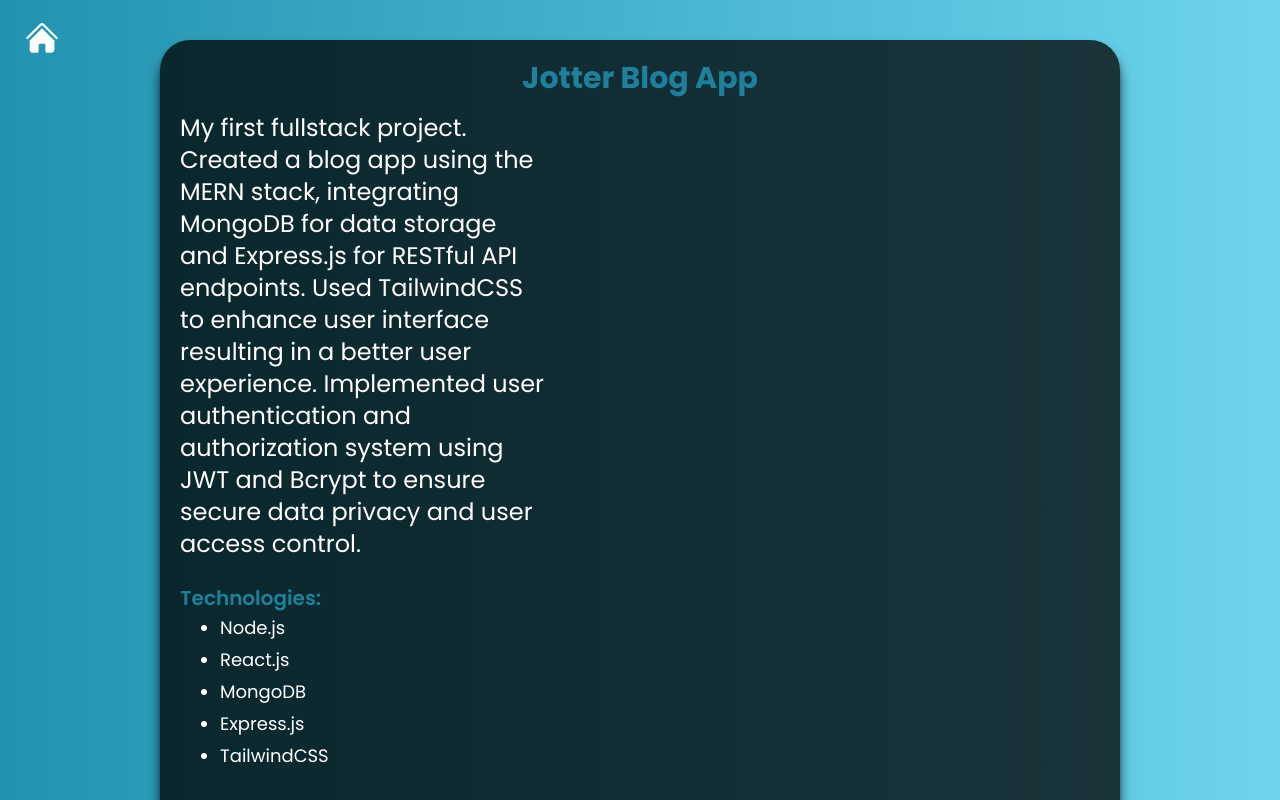
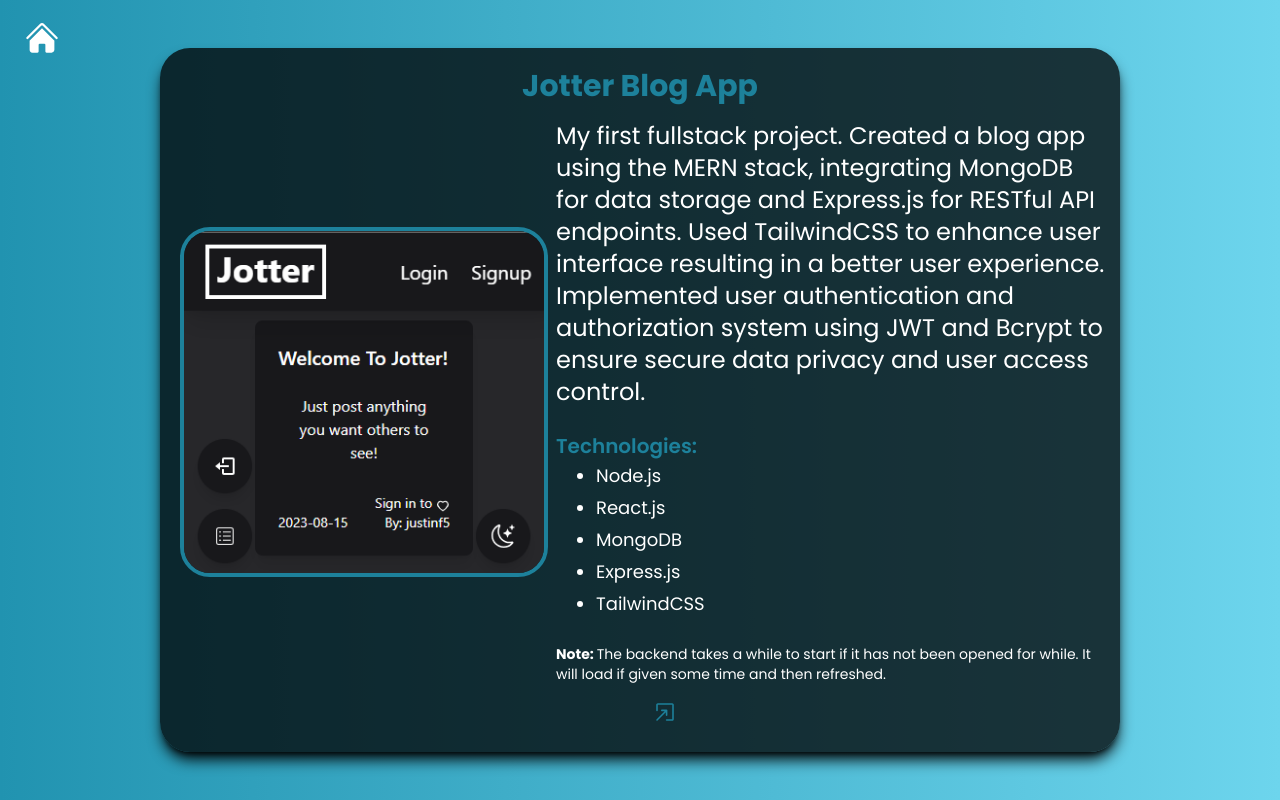
Before and after one commit to j-ferber/ReactPortfolio, a React (Vite) app: page /project/1 in a window 1280 px wide. Shown: the top 800 px of the page. Built offline with nearby package versions, Linux system fonts and the light colour scheme; some icons are missing.

Commit message:
idk what to do anymore

```diff
--- a/src/index.css
+++ b/src/index.css
@@ -59,6 +59,10 @@ body {
   grid-template-columns: 3fr 7fr;
 }
 
+.cssGrid3 {
+  grid-template-columns: 40% 1fr;
+}
+
 .anchor {
   display:block;
   height: 75px; /* this is the height of your header */
--- a/src/pages/Projects.jsx
+++ b/src/pages/Projects.jsx
@@ -20,8 +20,11 @@ const Projects = () => {
       <section className='w-screen min-h-screen flex justify-center items-center py-10'>
         <div className='w-3/4 bg-black bg-opacity-75 p-5 flex flex-col items-center shadow-lg shadow-black rounded-[30px] justify-center'>
           <h2 className='text-[#1d819b] text-3xl font-bold mb-4 max-[475px]:text-2xl w-full text-center'>{selectedProject.title}</h2>
-          <div className="w-full h-full grid cssGrid max-[1024px]:grid-cols-1">
-            <div className='text-white flex flex-col w-full justify-center items-start'>
+          <div className="w-full h-full grid cssGrid3 max-[1024px]:grid-cols-1 lg:place-items-center">
+            <div className='flex justify-center items-center w-full max-[1024px]:h-[300px]'>
+              <img src={selectedProject.source} className='border-4 overflow-hidden h-full object-cover w-full rounded-[30px] border-[#1d819b] max-[1024px]:max-h-[360px] max-[1024px]:max-w-[360px]' alt="" />
+            </div>
+            <div className='text-white flex flex-col w-full justify-center items-start lg:ml-4'>
               <p className='text-white text-2xl max-[1024px]:mt-6 max-[1024px]:text-lg max-[425px]:text-sm w-full'>{selectedProject.description}</p>
               <h2 className='mt-6 text-xl font-semibold text-[#1d819b] max-[1024px]:text-lg max-[425px]:text-sm'>Technologies:</h2>
               <ul className='list-disc h-full w-full ml-10'>
```
